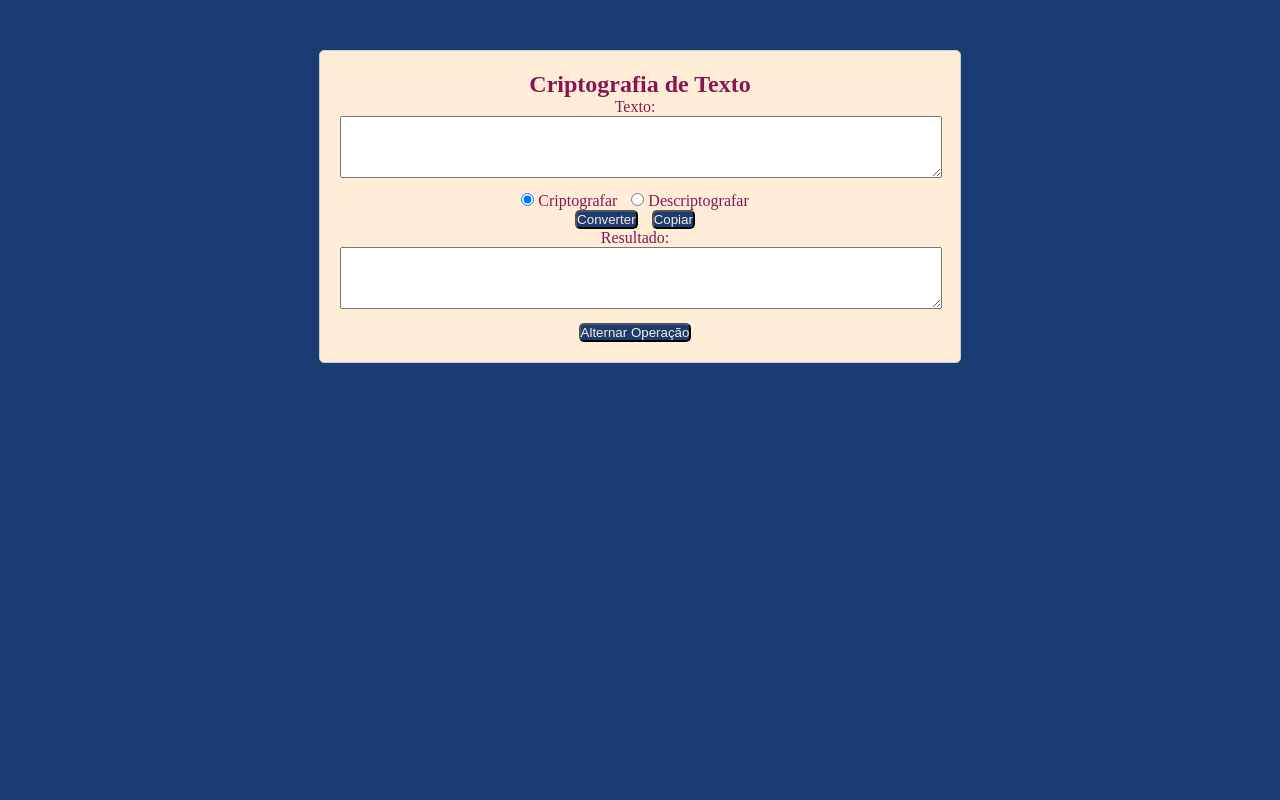
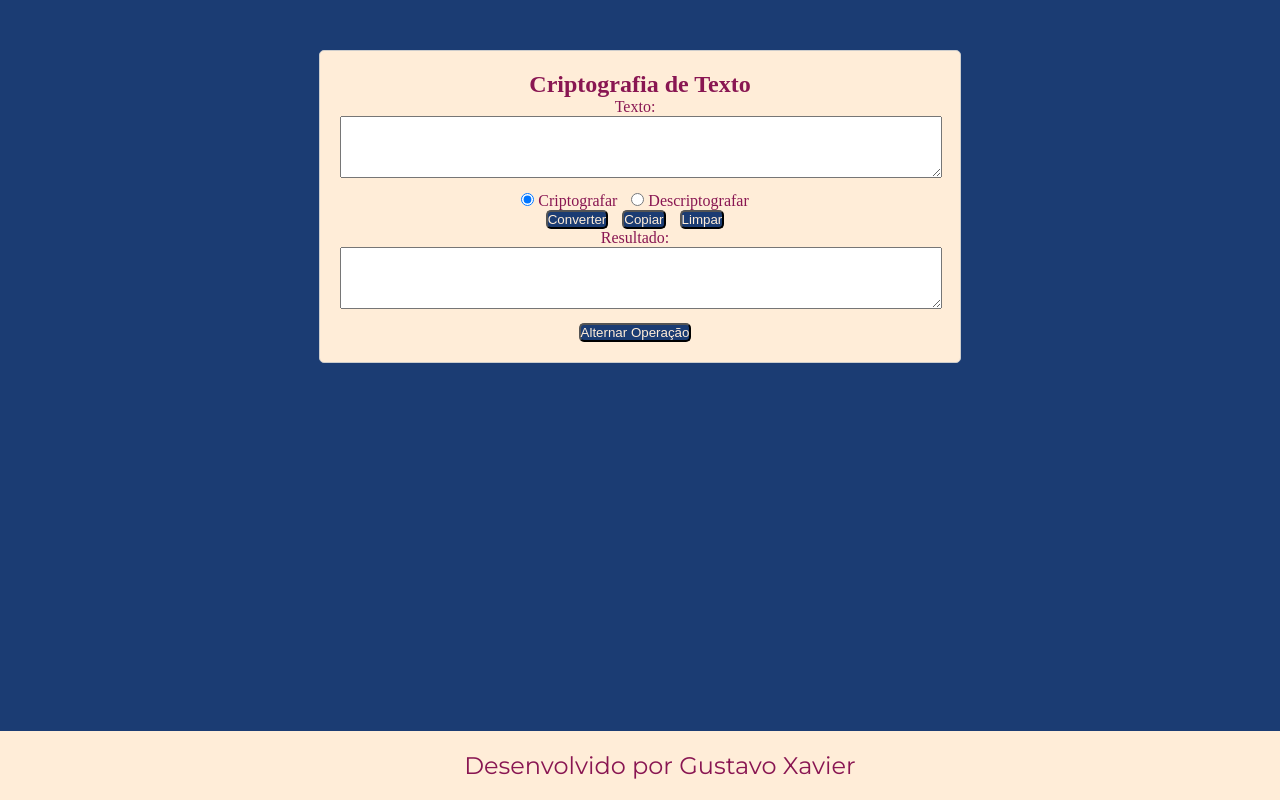
Before and after one commit to One-Oracle-ALURA/decodificador-alura, a plain HTML site: page index.html in a window 1280 px wide. Drawn offline with Linux system fonts and the light colour scheme.

Commit message:
Projeto finalizado

```diff
--- a/index.html
+++ b/index.html
@@ -6,8 +6,9 @@
   <title>Texto Criptografado</title>
   <link rel="stylesheet" href="style.css">
 </head>
+<main>
     <body>
-  <div class="container">
+        <div class="caixa">
             <h2>Criptografia de Texto</h2>
             <label for="input-text">Texto:</label>
             <textarea id="input-text" rows="4" cols="50"></textarea>
@@ -19,6 +20,7 @@
             </div>
             <button onclick="converterTexto()">Converter</button>
             <button onclick="copiarParaAreaTransferencia()">Copiar</button>
+            <button onclick="limparCampos()">Limpar</button>
             <div>
                 <label for="output-text">Resultado:</label>
                 <textarea id="output-text" rows="4" cols="50" readonly></textarea>
@@ -27,4 +29,8 @@
         </div>
     <script src="script.js"></script>
     </body>
+</main>
+<footer>
+    Desenvolvido por Gustavo Xavier
+</footer>
 </html>
--- a/script.js
+++ b/script.js
@@ -49,3 +49,8 @@
         }
     }
 }
+
+function limparCampos() {
+    document.getElementById("input-text").value = "";
+    document.getElementById("output-text").value = "";
+  }
--- a/style.css
+++ b/style.css
@@ -19,7 +19,7 @@ body {
     background-color: var(--cor-primaria);
 }
 
-.container {
+.caixa {
     background-color: var(--cor-secundaria);
     max-width: 600px;
     margin: 50px auto;
```
Also changed, not shown: img/preview.png. Lines whose indentation alone changed are shown as unchanged.
